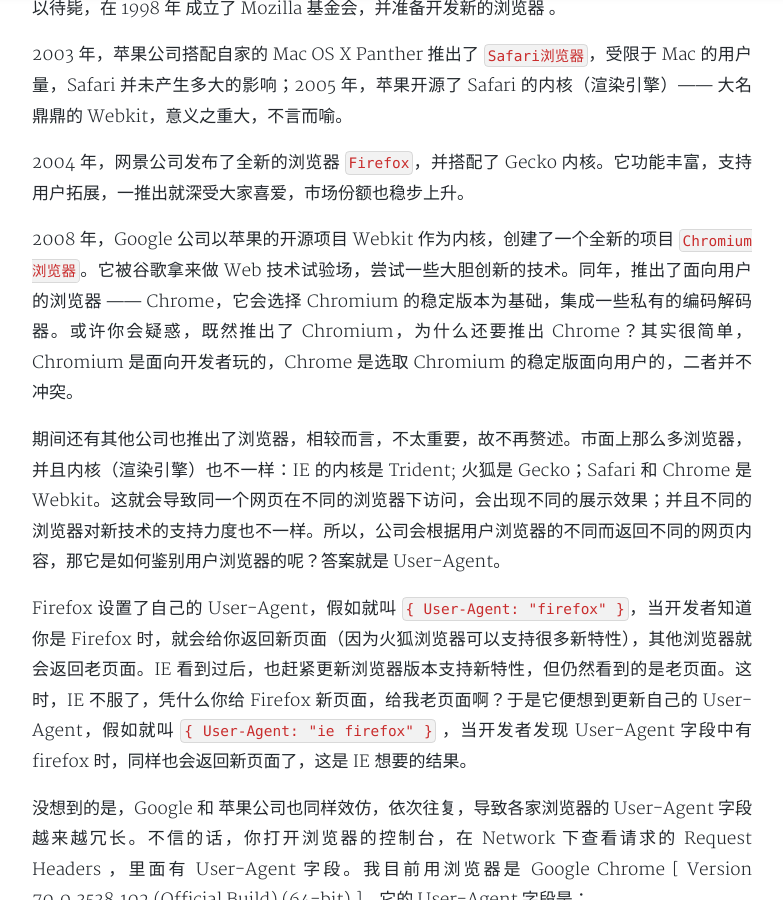
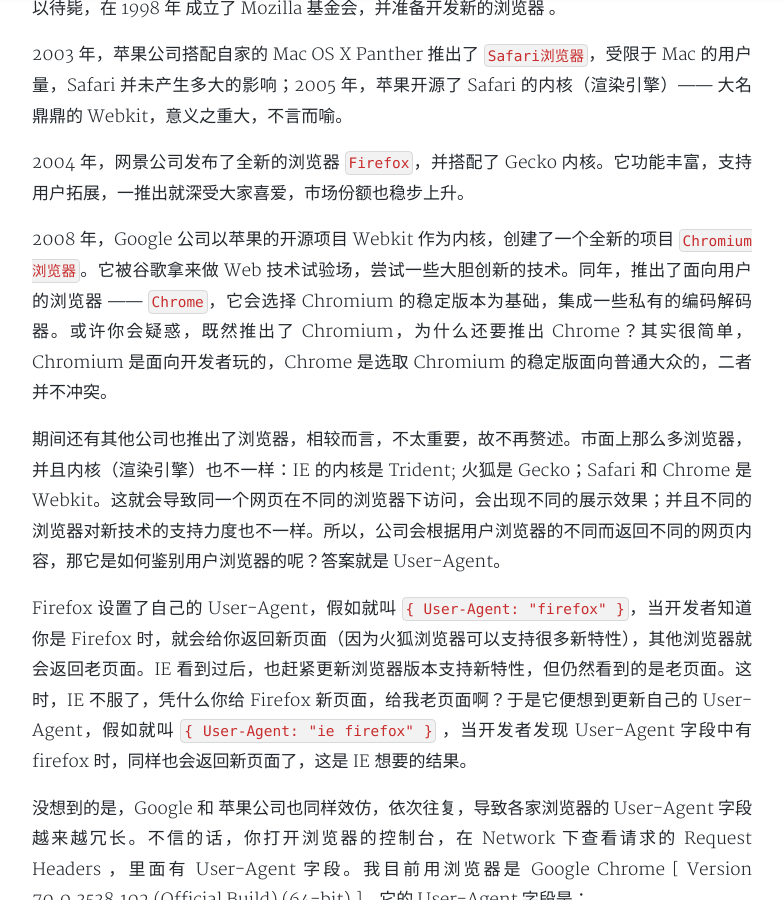
Before and after one commit to Fanxmistic/fanxmistic.github.io, a Jekyll site: the page built from _posts/2018-11-24-browser-brief.md, in a window 1280 px wide and 900 px high, scrolled down 1819 px. Shown: the whole window, without its empty margins (248-1031 px from the left). Built offline with Jekyll 4.4.1, drawn with Linux system fonts in a browser that asks for light colours; nearby versions of some CDN libraries; comment, search, counter and statistics services are not loaded; a style sheet for code colours, icons or effects is not loaded.

Commit message:
new post

```diff
--- a/_posts/2018-11-24-browser-brief.md
+++ b/_posts/2018-11-24-browser-brief.md
@@ -29,7 +29,7 @@
 
 2004 年，网景公司发布了全新的浏览器 `Firefox`，并搭配了 Gecko 内核。它功能丰富，支持用户拓展，一推出就深受大家喜爱，市场份额也稳步上升。
 
-2008 年，Google 公司以苹果的开源项目 Webkit 作为内核，创建了一个全新的项目 `Chromium浏览器`。它被谷歌拿来做 Web 技术试验场，尝试一些大胆创新的技术。同年，推出了面向用户的浏览器 —— Chrome，它会选择 Chromium 的稳定版本为基础，集成一些私有的编码解码器。或许你会疑惑，既然推出了 Chromium，为什么还要推出 Chrome？其实很简单，Chromium 是面向开发者玩的，Chrome 是选取 Chromium 的稳定版面向用户的，二者并不冲突。
+2008 年，Google 公司以苹果的开源项目 Webkit 作为内核，创建了一个全新的项目 `Chromium浏览器`。它被谷歌拿来做 Web 技术试验场，尝试一些大胆创新的技术。同年，推出了面向用户的浏览器 —— `Chrome`，它会选择 Chromium 的稳定版本为基础，集成一些私有的编码解码器。或许你会疑惑，既然推出了 Chromium，为什么还要推出 Chrome？其实很简单，Chromium 是面向开发者玩的，Chrome 是选取 Chromium 的稳定版面向普通大众的，二者并不冲突。
 
 期间还有其他公司也推出了浏览器，相较而言，不太重要，故不再赘述。市面上那么多浏览器，并且内核（渲染引擎）也不一样：IE 的内核是 Trident; 火狐是 Gecko；Safari 和 Chrome 是 Webkit。这就会导致同一个网页在不同的浏览器下访问，会出现不同的展示效果；并且不同的浏览器对新技术的支持力度也不一样。所以，公司会根据用户浏览器的不同而返回不同的网页内容，那它是如何鉴别用户浏览器的呢？答案就是 User-Agent。
 
```
